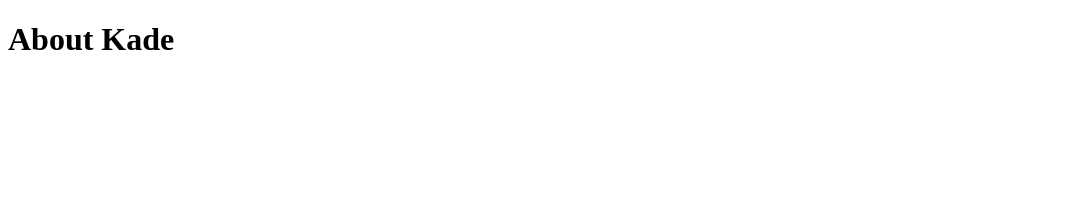
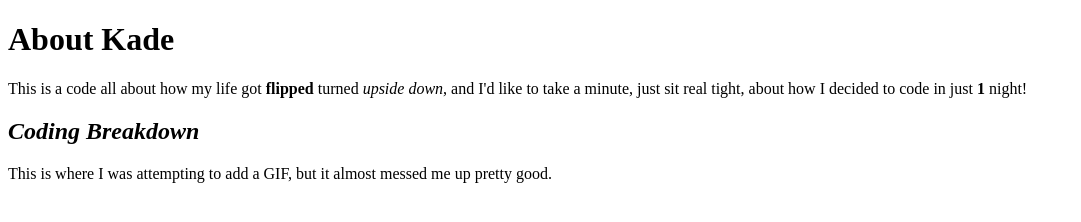
Before and after one commit to kadekimbrell/about-kade, a plain HTML site: page index.html in a window 1280 px wide. Shown: the whole page, without its empty margins (0-1081 px from the left). Drawn offline with Linux system fonts and the light colour scheme.

Commit message:
added index file

```diff
--- a/index.html
+++ b/index.html
@@ -6,5 +6,10 @@
 </head>
 <body>
 <h1>About Kade</h1>
+<p>
+    This is a code all about how my life got <strong>flipped</strong> turned <em>upside down</em>, and I'd like to take a minute, just sit real tight, about how I decided to code in just <strong>1</strong> night!
+</p>
+<h2><em>Coding Breakdown</em></h2>
+<p>This is where I was attempting to add a GIF, but it almost messed me up pretty good.</p>
 </body>
 </html>
```
Also changed, not shown: style.css (added).
